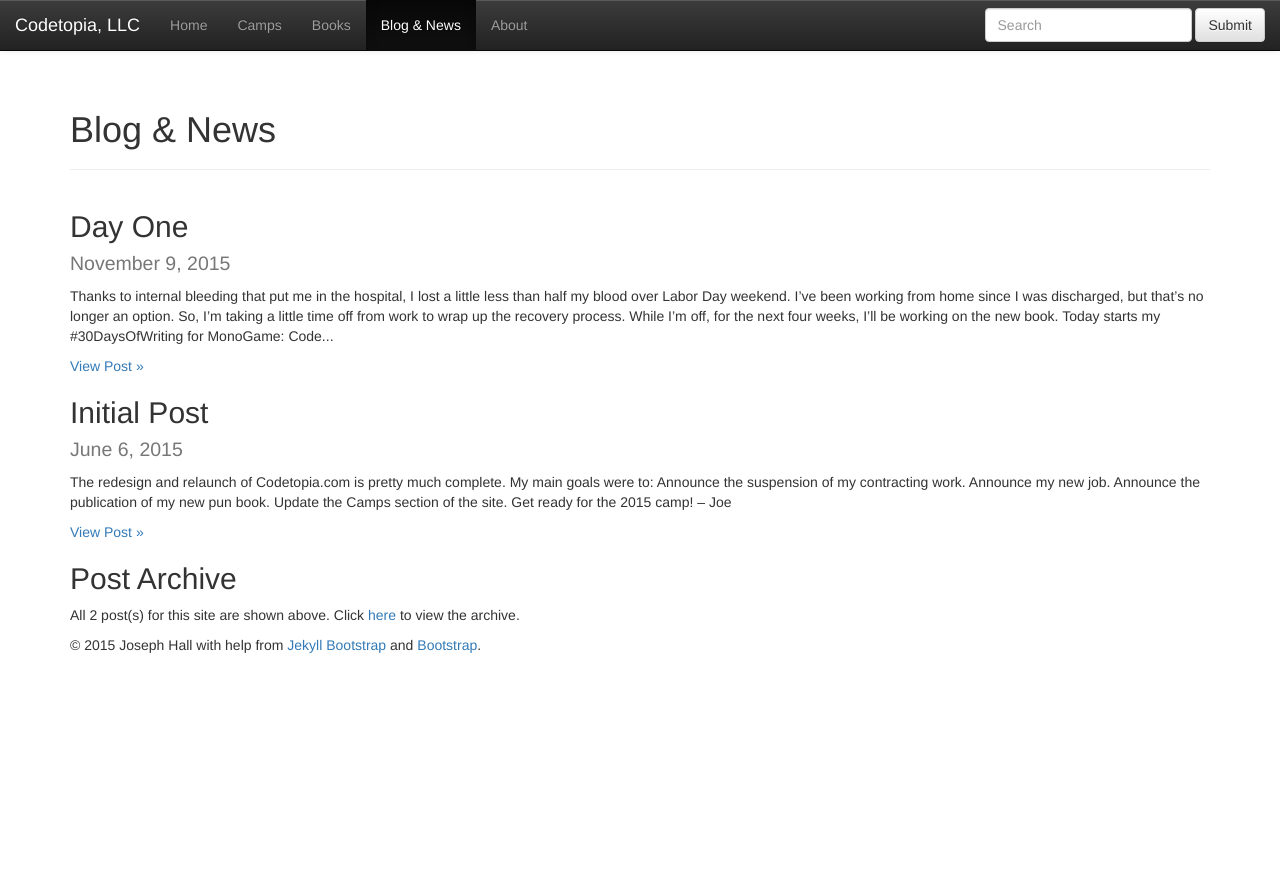
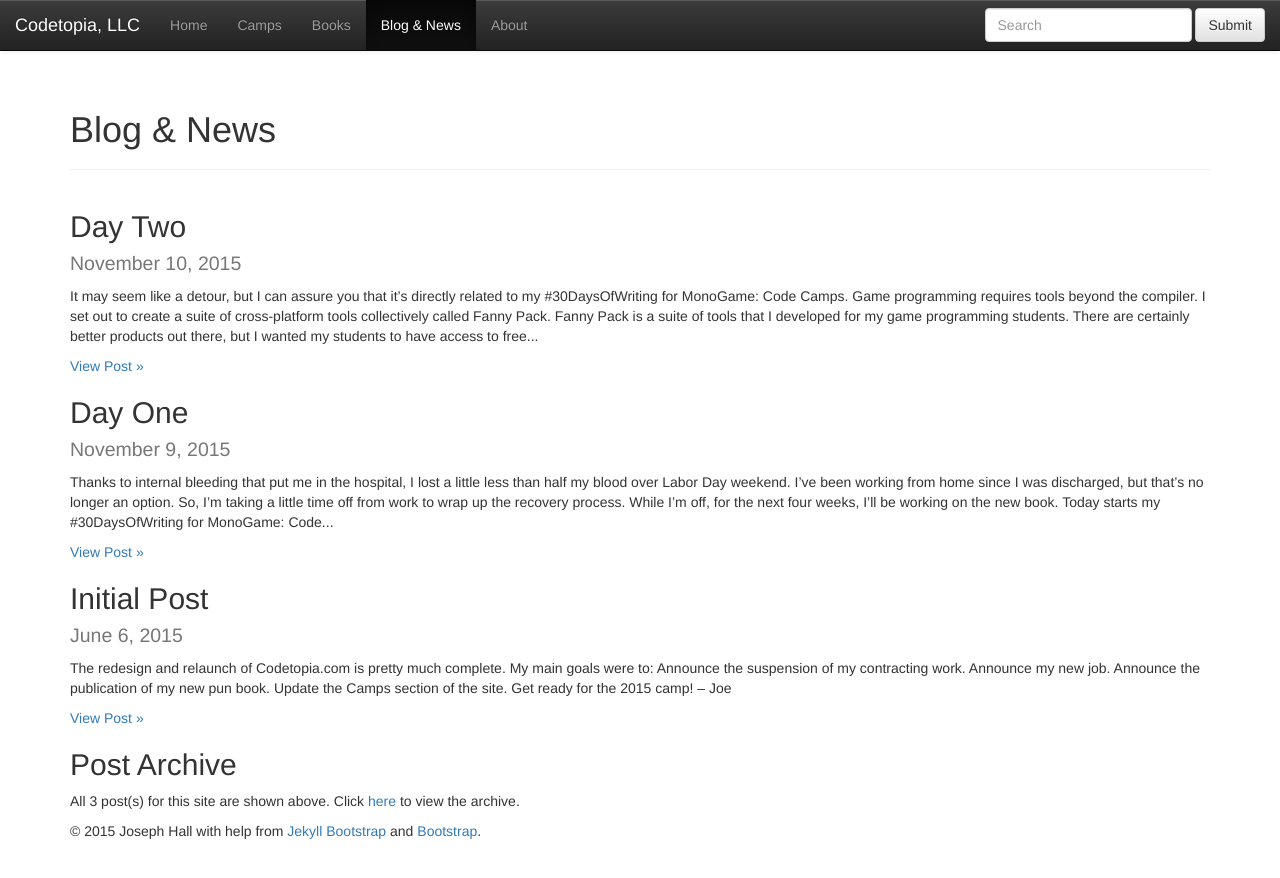
Before and after one commit to groundh0g/codetopia.com, a Jekyll site: the page built from blog.html, in a window 1280 px wide. Shown: the top 878 px of the page. Built offline with Jekyll 4.4.1, drawn with Linux system fonts in a browser that asks for light colours; nearby versions of some CDN libraries; library files that are not in the unit come from our copies.

Commit message:
Updated blog for #30DaysOfWriting.

```diff
--- /dev/null
+++ b/_posts/2015-11-10-day-two.md
@@ -0,0 +1,29 @@
+---
+layout: post
+category : blog
+tagline: "#30DaysOfWriting"
+tags : [ book, 30DaysOfWriting, CodeCamps ]
+---
+{% include JB/setup %}
+
+<div style="float:right; margin-left:15px; margin-bottom:15px;"><img alt="" src="images/2015-11-10-sprite-fonts.png" style="width:300px;" /></div>
+
+It may seem like a detour, but I can assure you that it's directly related to my [#30DaysOfWriting](https://twitter.com/search?f=tweets&q=%2330DaysOfWriting%20%40groundh0g) for [*MonoGame: Code Camps*]({{ BASE_PATH }}/book/codecamps/).
+
+Game programming requires tools beyond the compiler. I set out to create a suite of cross-platform tools collectively called [Fanny Pack](http://fpack.moreoncode.com/).
+
+> Fanny Pack is a suite of tools that I developed for my game programming students. There are certainly better products out there, but I wanted my students to have access to free tools and, more importantly, access to the source code for those tools. I also didn’t want the tools to look like poop that was designed in the 80’s.
+>
+> Everything runs in your browser. The technology that drives Fanny Pack is vanilla HTML5 and JavaScript. That means that you can use the app from any operating system, using any modern web browser. You don't have to be an administrator on your computer. You don't have to worry about updates.
+>
+> There is no server component to FannyPack. Assets are loaded into your browser from your local file system. Project files are loaded from and saved to your computer. Published resources are generated on and saved to your computer. Your data is never transmitted to the server. I don't need to see it, and I don't need to pay for dedicated servers that churn through data or bandwidth for that data to travel to and from those servers.
+
+So, Fanny Pack is a worthy project on its own, but I'm incorporating those tools into the book's text along with other tips to create and publish cross-platform at little or no cost.
+
+Don't worry, I'll be plugging away at the chapter texts in no time. I'm not going to give up on my little project on the second day!
+
+-- Joe
+
+P.S. If you'd like to show your support, I'd appreciate a follow on [Twitter](https://twitter.com/groundh0g) or [Facebook](https://www.facebook.com/Fauxcabulary). And don't forget that while you're waiting for the new book to hit the printing press, you can check out my 2015 pun book, [*Fauxcabulary*]({{ BASE_PATH }}/books/).
+
+<div style="clear:both;"></div>
```
Also changed, not shown: _posts/2015-11-09-day-one.md (+2 -2 lines), images/blog/2015-11-10-sprite-fonts.png (added).
